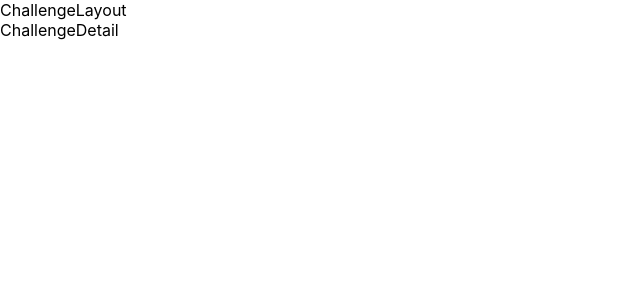
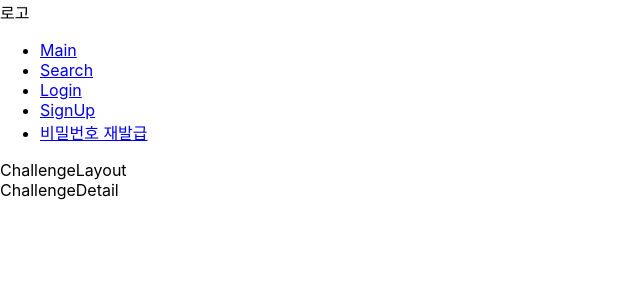
Before and after one commit to seho27060/moggozi, a React (Create React App) app in the folder frontend/: page /challenge/1 in a window 1280 px wide. Shown: the top 300 px of the page, without its empty margins (0-640 px from the left). Built offline with nearby package versions, Linux system fonts and the light colour scheme.

Commit message:
[S07P12C201-172] [FE-임윤혁] feat: 네비게이션 바 구현

```diff
--- a/frontend/src/layout/ChallengeLayout.tsx
+++ b/frontend/src/layout/ChallengeLayout.tsx
@@ -1,8 +1,10 @@
 import { Outlet } from "react-router-dom";
+import NavigationBar from "./NavigationBar";
 
 const ChallengeLayout = () => {
   return (
     <div>
+      <NavigationBar />
       ChallengeLayout
       <Outlet />
     </div>
--- a/frontend/src/layout/MainLayout.tsx
+++ b/frontend/src/layout/MainLayout.tsx
@@ -1,7 +1,9 @@
 import { Outlet } from "react-router-dom"
+import NavigationBar from "./NavigationBar";
 
 function MainLayout () {
   return <div>
+    <NavigationBar />
     <p>MainLayout</p>
     <Outlet />
   </div>
--- a/frontend/src/layout/NavigationBar.tsx
+++ b/frontend/src/layout/NavigationBar.tsx
@@ -1,4 +1,52 @@
-function NavigationBar () {
-  return
+import { Fragment } from "react";
+import { useSelector } from "react-redux";
+import { NavLink } from "react-router-dom";
+import LogoutBtn from "../components/accounts/LogoutBtn";
+import { RootState } from "../store/store";
+
+const NavigationBar: React.FC = () => {
+  const userState = useSelector((state: RootState) => state.user);
+
+  return (
+    <header>
+      <div>로고</div>
+      {userState.isLoggedIn && (
+      <div>{ userState.nickname }님 안녕하세요!</div>
+      )}
+      <nav>
+        <ul>
+          <li>
+            <NavLink to="/">Main</NavLink>
+          </li>
+          <li>
+            <NavLink to="/search">Search</NavLink>
+          </li>
+          {!userState.isLoggedIn && (
+            <Fragment>
+              <li>
+                <NavLink to="/account/login">Login</NavLink>
+              </li>
+              <li>
+                <NavLink to="/account/signup">SignUp</NavLink>
+              </li>
+              <li>
+                <NavLink to="/account/passwordReissue">비밀번호 재발급</NavLink>
+              </li>
+            </Fragment>
+          )}
+          {userState.isLoggedIn && (
+            <Fragment>
+              <li>
+                <LogoutBtn />
+              </li>
+              <li>
+                <NavLink to={`/user/${userState.user_id}`}>{ userState.nickname }님의 MyPage</NavLink>
+              </li>
+            </Fragment>
+          )}
+        </ul>
+      </nav>
+    </header>
+  )
 }
 export default NavigationBar;
--- a/frontend/src/layout/PostLayout.tsx
+++ b/frontend/src/layout/PostLayout.tsx
@@ -1,7 +1,9 @@
 import { Outlet } from "react-router-dom";
+import NavigationBar from "./NavigationBar";
 
 const PostLayout = () => {
   return <div>
+    <NavigationBar />
     PostLayout
     < Outlet />
   </div>;
--- a/frontend/src/layout/SearchLayout.tsx
+++ b/frontend/src/layout/SearchLayout.tsx
@@ -1,8 +1,10 @@
 import { Outlet } from "react-router-dom";
+import NavigationBar from "./NavigationBar";
 
 const SearchLayout = () => {
   return (
     <div>
+      <NavigationBar />
       SearchLayout
       <Outlet />
     </div>
--- a/frontend/src/layout/StageLayout.tsx
+++ b/frontend/src/layout/StageLayout.tsx
@@ -1,8 +1,10 @@
 import { Outlet } from "react-router-dom";
+import NavigationBar from "./NavigationBar";
 
 const StageLayout = () => {
   return (
     <div>
+      <NavigationBar />
       StageLayout
       <Outlet />
     </div>
--- a/frontend/src/layout/UserLayout.tsx
+++ b/frontend/src/layout/UserLayout.tsx
@@ -1,8 +1,10 @@
 import { Outlet } from "react-router-dom";
+import NavigationBar from "./NavigationBar";
 
 const UserLayout = () => {
   return (
     <div>
+      <NavigationBar />
       UserLayout
       <Outlet />
     </div>
```
